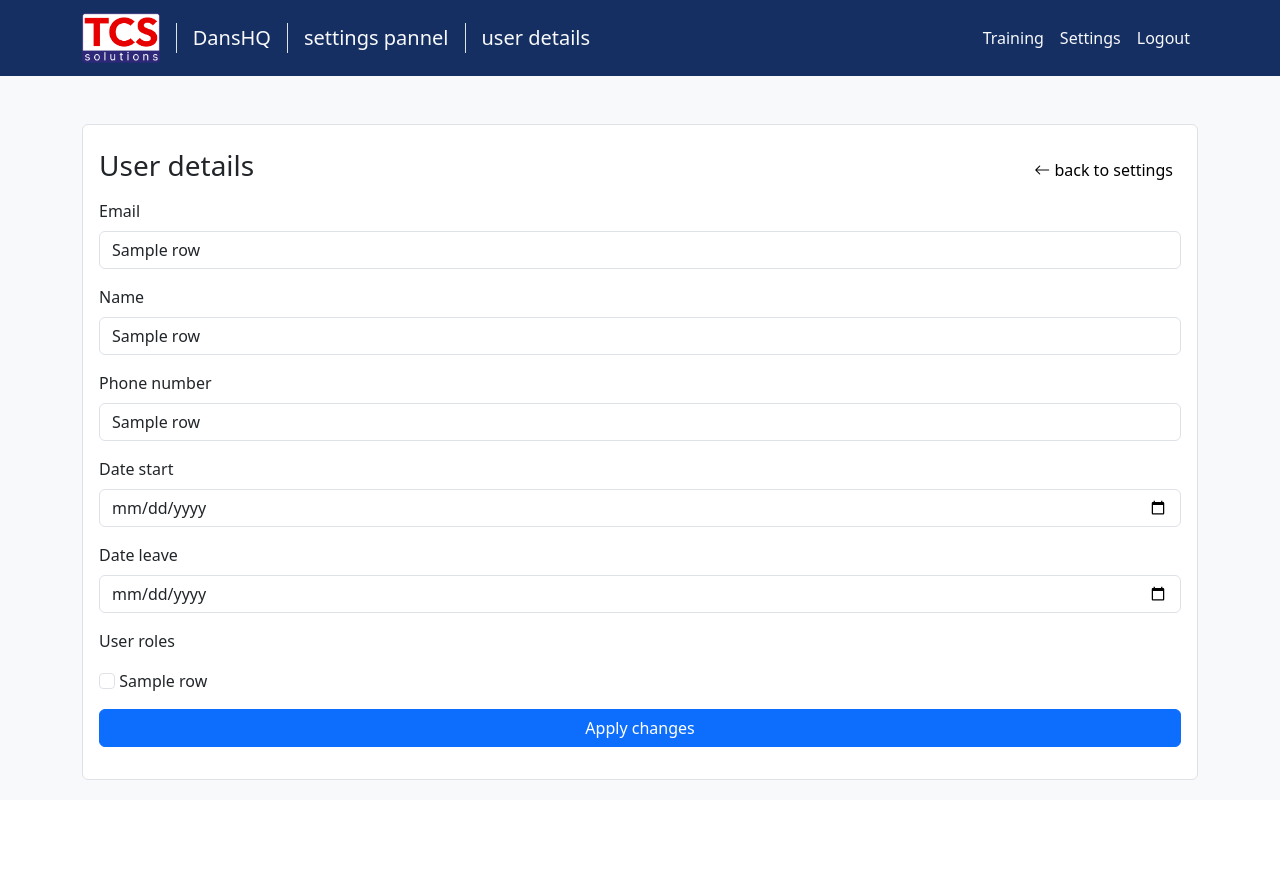
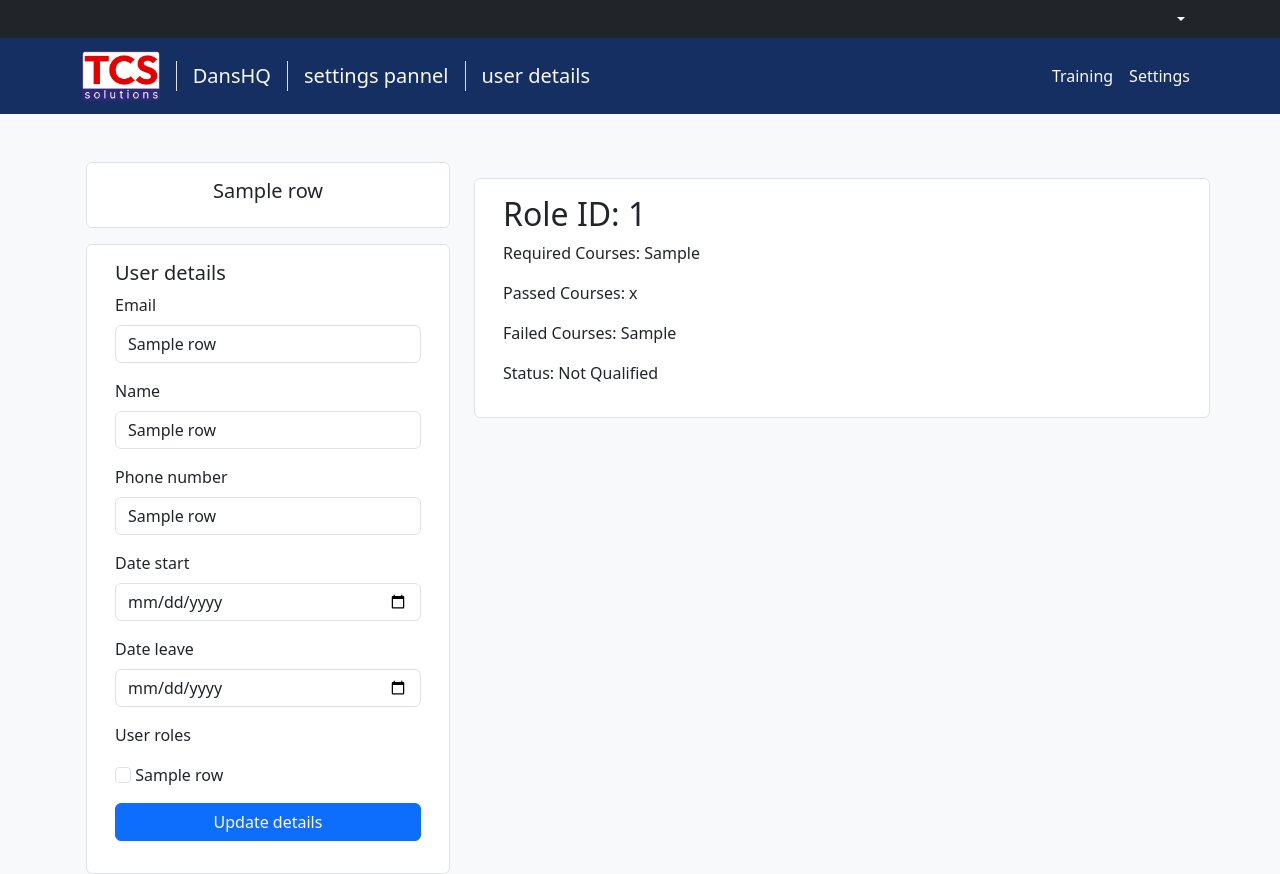
Before and after one commit to Tom23collins/DansHQ, a Flask app: template templates/user_settings.html in a window 1280 px wide. Before the commit the page ends 780 px from the top, so only its background shows below. Run offline with Flask 3, Linux system fonts and the light colour scheme; the template is opened without the code that fills it: most values are stand-ins (such as "Sample title", 1, 10 or a date in 2020).

Commit message:
changed layout and user settings

```diff
--- a/app.py
+++ b/app.py
@@ -328,6 +328,49 @@ def user_settings():
         user_id = request.args.get('user_id')
         user_info = db_query_values(app, 'SELECT * FROM users WHERE id = %s', (user_id,))
         user_roles = db_query_values(app, 'SELECT * FROM user_roles WHERE user_id = %s', (user_id,))
+        user_training = db_query_values(app, 'SELECT * FROM training_log WHERE user_id = %s', (user_id,))
+
+        current_role = request.args.get('current_role')
+
+        if current_role == None:
+            current_role = user_roles[0][2]
+
+        user_role_requirements = db_query_values(app, 'SELECT * FROM role_requirements WHERE role_id = %s', (current_role,))
+
+        result_data = []
+
+        unique_role_ids = set(role[1] for role in user_role_requirements)
+
+        if not unique_role_ids:
+            result_data.append({
+                "role_id": current_role,
+                "required_courses": None,
+                "passed_courses": None,
+                "failed_courses": None,
+                "is_qualified": True
+            })
+        else:
+            for role_id in unique_role_ids:
+                required_courses = [r[2] for r in user_role_requirements if r[1] == role_id]
+                passed_courses = []
+                failed_courses = []
+
+                for required_course in required_courses:
+                    if any(log[2] == required_course and log[6] for log in user_training):
+                        passed_courses.append(required_course)
+                    else:
+                        failed_courses.append(required_course)
+
+                is_qualified = len(failed_courses) == 0
+
+                result_data.append({
+                    "role_id": role_id,
+                    "required_courses": required_courses,
+                    "passed_courses": passed_courses,
+                    "failed_courses": failed_courses,
+                    "is_qualified": is_qualified
+                })
+
 
         return render_template(
             'user_settings.html',
@@ -335,7 +378,9 @@ def user_settings():
             user_id=user_id,
             user_info=user_info,
             roles=db_query(app, 'SELECT * FROM roles'),
-            user_roles = user_roles
+            user_roles = user_roles,
+            user_training=user_training,
+            result_data=result_data
         )
 
     return redirect(url_for('user_settings', user_id=user_id))
--- a/templates/base.html
+++ b/templates/base.html
@@ -14,6 +14,19 @@
     {% block scripts %}{% endblock %}
 </head>
 <body class="bg-body-tertiary">
+      <div class="bg-dark">
+        <div class="container text-end">
+          <div class="dropdown">
+            <button class="btn btn-dark dropdown-toggle topbar-button" type="button" data-bs-toggle="dropdown" aria-expanded="false">
+              <span class="fw-bold">{{ user.name }}</span>
+            </button>
+            <ul class="dropdown-menu dropdown-menu-end">
+              <li><a class="dropdown-item" href="{{  url_for('user_settings', user_id=user.id) }}"><i class="bi bi-person-fill"></i> Training profile</a></li>
+              <li><a class="dropdown-item" href="{{  url_for('logout') }}"><i class="bi bi-door-closed-fill"></i> Log out</a></li>
+            </ul>
+          </div>
+        </div>
+      </div>
       <nav class="navbar navbar-expand-lg bg-body-primary text-light">
         <div class="container">
           <a class="navbar-brand text-light d-flex align-items-center">
@@ -32,9 +45,6 @@
               <li class="nav-item">
                 <a class="nav-link text-light" href="{{  url_for('settings') }}">Settings</a>
               </li>
-              <li class="nav-item">
-                <a href="{{  url_for('logout') }}" class="nav-link text-light">Logout</a>
-            </li>
             </ul>
           </div>
         </div>
--- a/templates/login.html
+++ b/templates/login.html
@@ -21,7 +21,6 @@
             <img src="{{ url_for('static', filename='logo.png') }}" width="150px" class="rounded my-4">
           </a>
           <h1 class="text-light">Log in to your DansHQ account</h1>
-          {{ error }}
           <form action='login' method='POST' class="bg-light mt-4 p-5 rounded">
             <div class="mb-3 text-start">
               <label for="exampleInputEmail1" class="form-label">Email address</label>
@@ -32,6 +31,7 @@
               <input type="password" class="form-control" id="password" name='password' required>
             </div>
             <button type="submit" class="btn btn-primary w-100 mb-3">Log in</button>
+            <p class="text-danger">{{ error }}</p>
           </form>
         </div>
       </div>
--- a/templates/nav.html
+++ b/templates/nav.html
@@ -5,10 +5,10 @@
         </button>
         <div class="collapse navbar-collapse" id="navbarNavAltMarkup">
             <div class="navbar-nav ms-auto">
-                <a class="nav-link active" href="{{  url_for('training_register') }}">Training</a>
+                <a class="nav-link active" href="{{  url_for('training_register') }}">Personnel</a>
                 <a class="nav-link active" href="{{  url_for('roles') }}">Roles</a>
-                <a class="nav-link active" href="{{  url_for('course_register') }}">Courses</a>
-                <a class="nav-link active" href="{{  url_for('course_providers') }}">Providers</a>
+                <a class="nav-link active" href="{{  url_for('course_register') }}">Course register</a>
+                <!-- <a class="nav-link active" href="{{  url_for('course_providers') }}">Providers</a> -->
             </div>
         </div>
     </div>
--- a/templates/user_settings.html
+++ b/templates/user_settings.html
@@ -11,22 +11,19 @@
 {% block content %}
 <div class="d-flex gap-3 mt-5">
 
-   <div class="col-12 bg-white p-3 rounded border">
-        <nav class="navbar navbar-expand-lg">
-            <div class="container-fluid p-0">
-                <button class="navbar-toggler" type="button" data-bs-toggle="collapse" data-bs-target="#navbarNavAltMarkup" aria-controls="navbarNavAltMarkup" aria-expanded="false" aria-label="Toggle navigation">
-                    <span class="navbar-toggler-icon"></span>
-                </button>
-                <h3>User details</h3>
-                <div class="collapse navbar-collapse" id="navbarNavAltMarkup">
-                    <div class="navbar-nav ms-auto">
-                        <a class="nav-link active" href="{{ url_for('settings') }}"><i class="bi bi-arrow-left"></i> back to settings</a>
+   <div class="col-4 px-3">
+        <div class="row bg-white p-3 rounded border text-center mb-3">
+            <h5>{{ user_info[0][3] }}</h5>
+            {% for row in roles %}
+                {% if row[0] in user_roles | map(attribute=2) %}
+                    <a class="btn" href="{{ url_for('role_settings', role_id = row[0]) }}">{{ row[1] }} </a>
+                {% endif %}
+            {% endfor %}
         </div>
-                </div>
-            </div>
-        </nav>
+        <div class="row bg-white p-3 rounded border">
             {% if user_info %}
                 {% for row in user_info %}
+                <h5>User details</h5>
                 <form action="{{ url_for('user_settings') }}" method='POST'>
                     <div class="mb-3 text-start">
                         <label for="email" class="form-label">Email</label>
@@ -63,7 +60,7 @@
                     </div>
                     {% endfor %}
                     <input type="hidden" id="user_id" name="user_id" value="{{ user_id }}">
-                <button type="submit" class="btn btn-primary w-100 mb-3">Apply changes</button>
+                    <button type="submit" class="btn btn-primary w-100 mb-3">Update details</button>
                 </form>
                 {% endfor %}
             {% else %}
@@ -71,6 +68,41 @@
                 <td colspan="6">No user data available</td>
             </tr>
         {% endif %}
+        </div>
+   </div>
+
+   <div class="col-8 px-3">
+        <nav class="navbar navbar-expand-lg bg-body-tertiary">
+            <div class="container-fluid">
+                <button class="navbar-toggler" type="button" data-bs-toggle="collapse" data-bs-target="#navbarNavAltMarkup" aria-controls="navbarNavAltMarkup" aria-expanded="false" aria-label="Toggle navigation">
+                    <span class="navbar-toggler-icon"></span>
+                </button>
+                <div class="collapse navbar-collapse" id="navbarNavAltMarkup">
+                    <div class="navbar-nav ms-auto">
+                        {% for row in roles %}
+                            {% if row[0] in user_roles | map(attribute=2) %}
+                                <a class="nav-link active" href="{{ url_for('user_settings', user_id=user_id, current_role = row[0]) }}">{{ row[1] }} </a>
+                            {% endif %}
+                        {% endfor %}
+                    </div>
+                </div>
+            </div>
+        </nav>
+        <div class="row bg-white p-3 rounded border">
+            {% for role in result_data %}
+            <h2>Role ID: {{ role.role_id }}</h2>
+            {% if role.required_courses %}
+                <p>Required Courses: {{ role.required_courses | join(', ') }}</p>
+                <p>Passed Courses: {{ role.passed_courses | join(', ') }}</p>
+                <p>Failed Courses: {{ role.failed_courses | join(', ') }}</p>
+            {% else %}
+                <p>No required courses for this role.</p>
+            {% endif %}
+            <p>Status: {{ 'Qualified' if role.is_qualified else 'Not Qualified' }}</p>
+            {% endfor %}
+
+        </div>
+
 
    </div>
 
```
Also changed, not shown: templates/settings.html (+1 -11 lines), static/css/custom.css (line endings or trailing spaces), 1 other file. Lines whose indentation alone changed are shown as unchanged.
